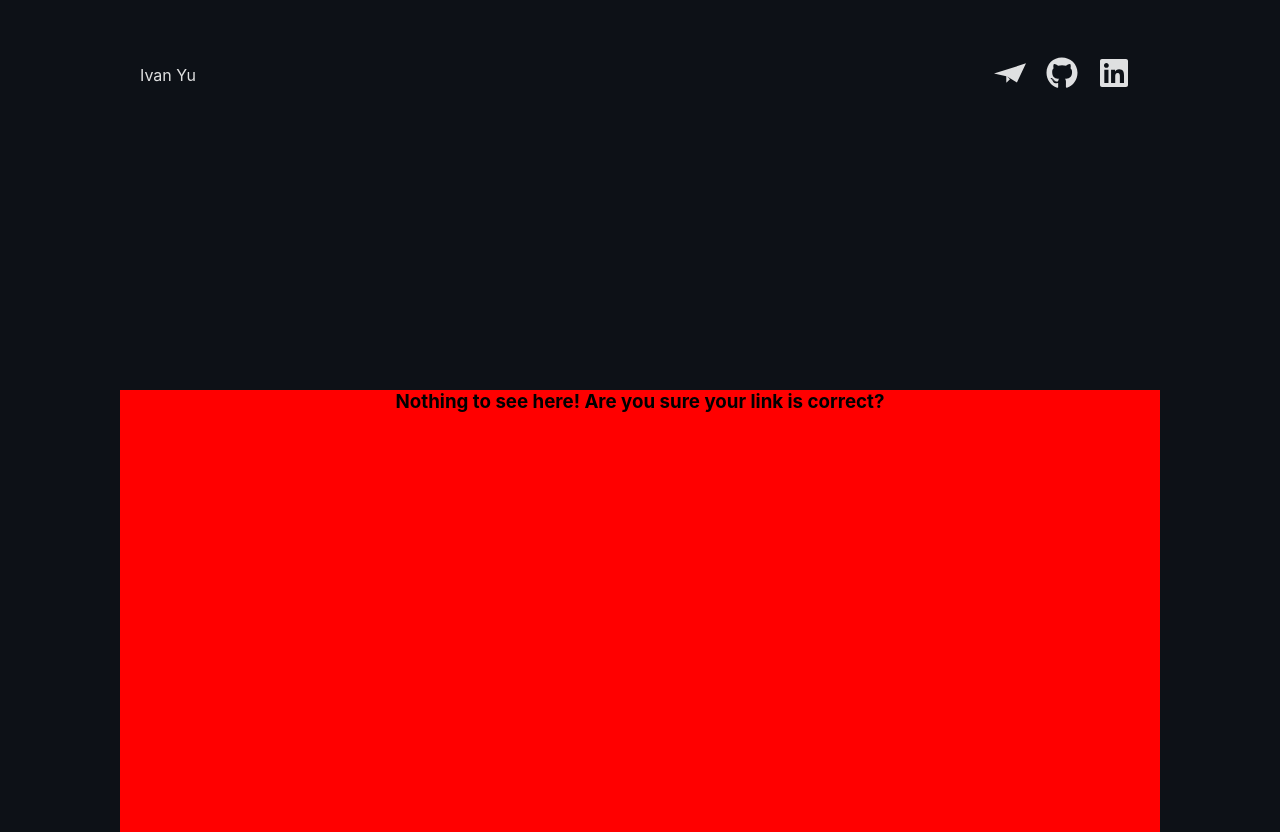
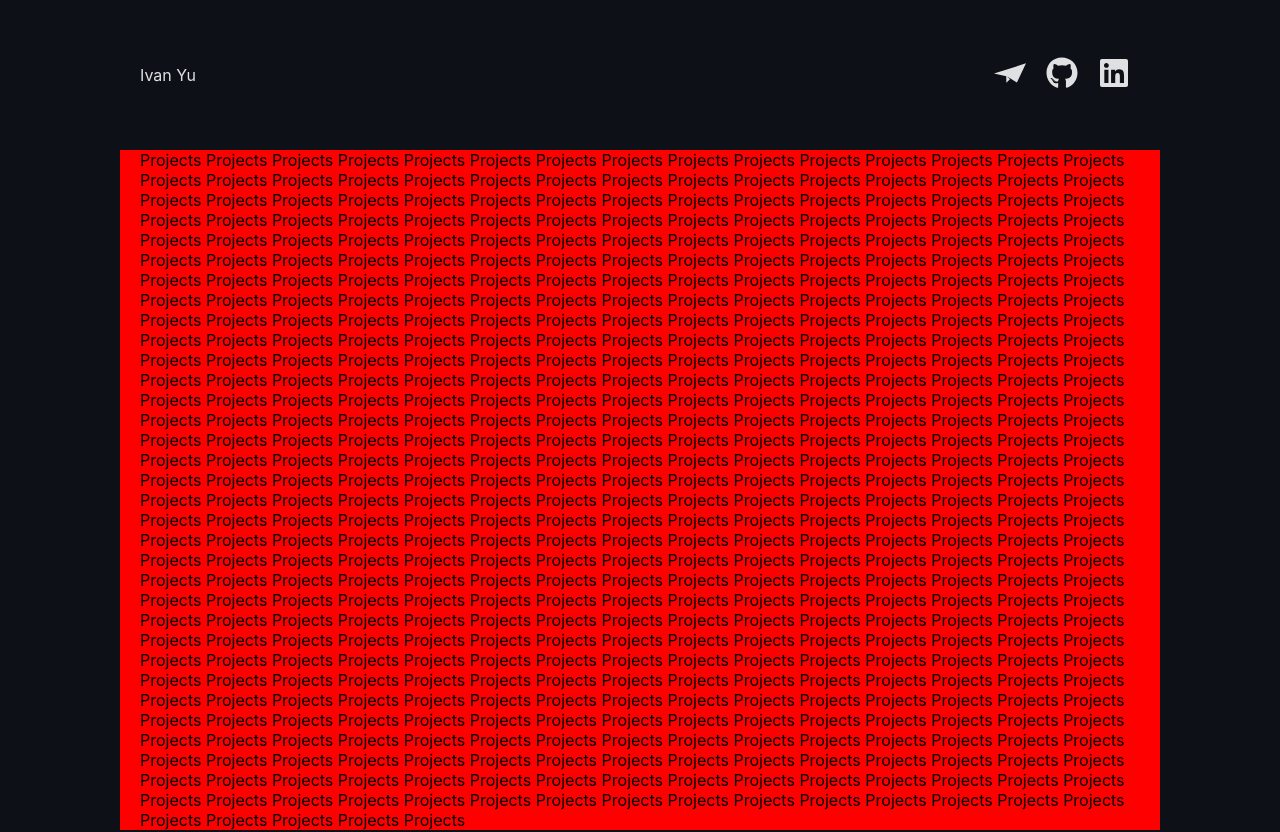
Before and after one commit to IvanYu327/ivanyu.ca, a React (Create React App) app: page /projects in a window 1280 px wide. Shown: the top 832 px of the page. Built offline with nearby package versions, Linux system fonts and the light colour scheme.

Commit message:
add new pages

```diff
--- a/src/App.tsx
+++ b/src/App.tsx
@@ -5,10 +5,14 @@ import styled, { keyframes } from "styled-components";
 import { theme, sizes } from "./styles";
 
 import ErrorPage from "./pages/ErrorPage";
+import Navbar from "./components/Navbar";
+import LoadingAnimation from "./components/LoadingAnimation";
+import Footer from "./components/Footer";
+
 import HomePage from "./pages/HomePage";
-import Navbar from "./components/Navbar";
-import Footer from "./components/Footer";
-import LoadingAnimation from "./components/LoadingAnimation";
+import WritingPage from "./pages/Writing";
+import Projects from "./pages/Projects";
+import About from "./pages/About";
 
 const App: React.FC = () => {
   // const [expanded, setExpanded] = useState(false);
@@ -40,9 +44,9 @@ const App: React.FC = () => {
           <Routes>
             <Route path="/*" element={<ErrorPage />} />
             <Route path="/" element={<HomePage />} />
-            {/* <Route path="/about" element={<About />} /> */}
-            {/* <Route path="/work" element={<Work />} /> */}
-            {/* <Route path="/:projectName" element={<ProjectPage />} /> */}
+            <Route path="/explore" element={<WritingPage />} />
+            <Route path="/projects" element={<Projects />} />
+            <Route path="/about" element={<About />} />
           </Routes>
         </ContentWrapper>
         <Footer />
--- /dev/null
+++ b/src/pages/About.tsx
@@ -0,0 +1,7 @@
+import React from "react";
+
+const About: React.FC = () => {
+  return <div>{"About ".repeat(500)}</div>;
+};
+
+export default About;
--- /dev/null
+++ b/src/pages/Projects.tsx
@@ -0,0 +1,7 @@
+import React from "react";
+
+const Projects = () => {
+  return <div>{"Projects ".repeat(500)}</div>;
+};
+
+export default Projects;
--- /dev/null
+++ b/src/pages/Writing.tsx
@@ -0,0 +1,7 @@
+import React from "react";
+
+const WritingPage: React.FC = () => {
+  return <div>{"Writing ".repeat(500)}</div>;
+};
+
+export default WritingPage;
```
